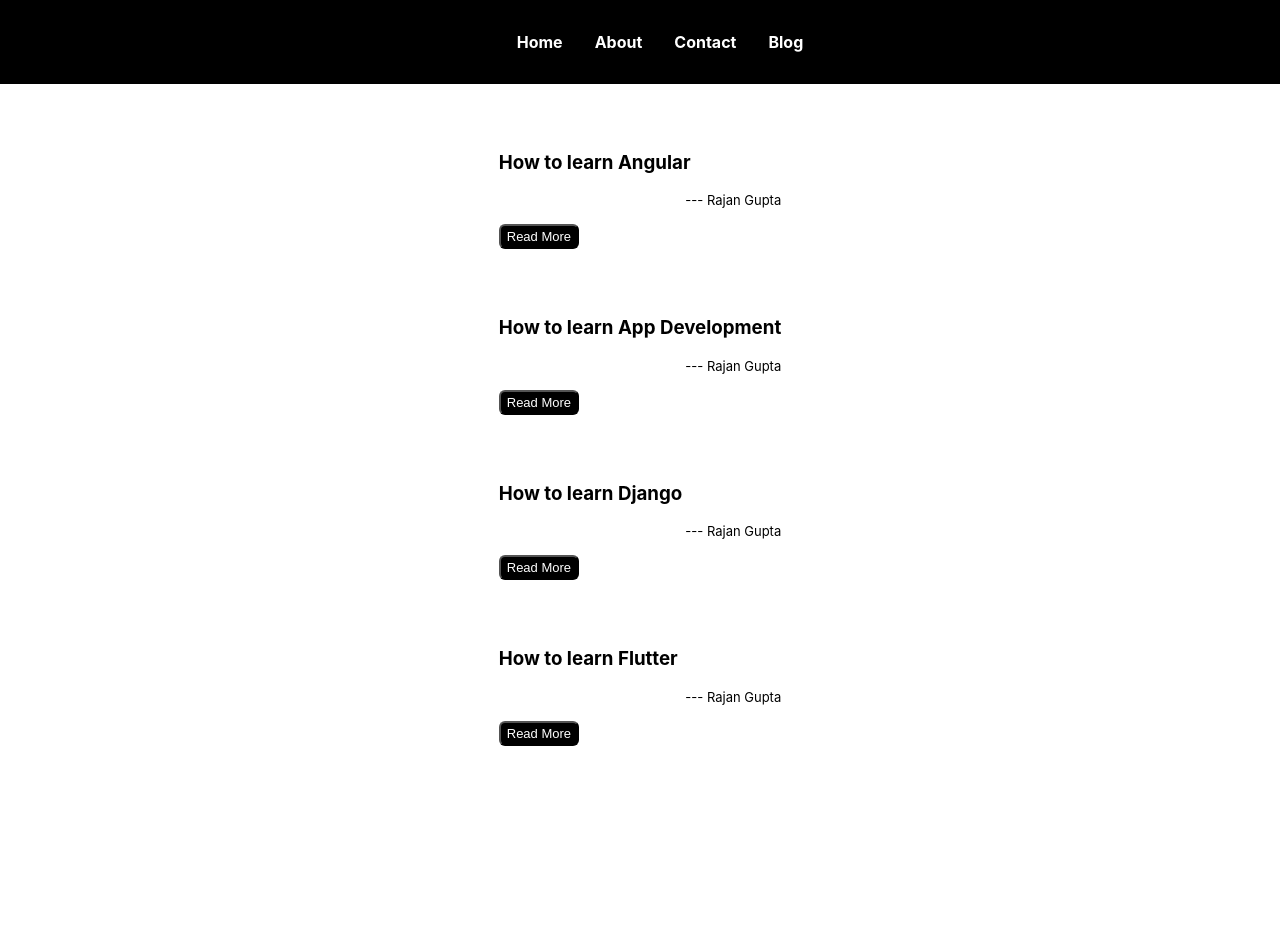
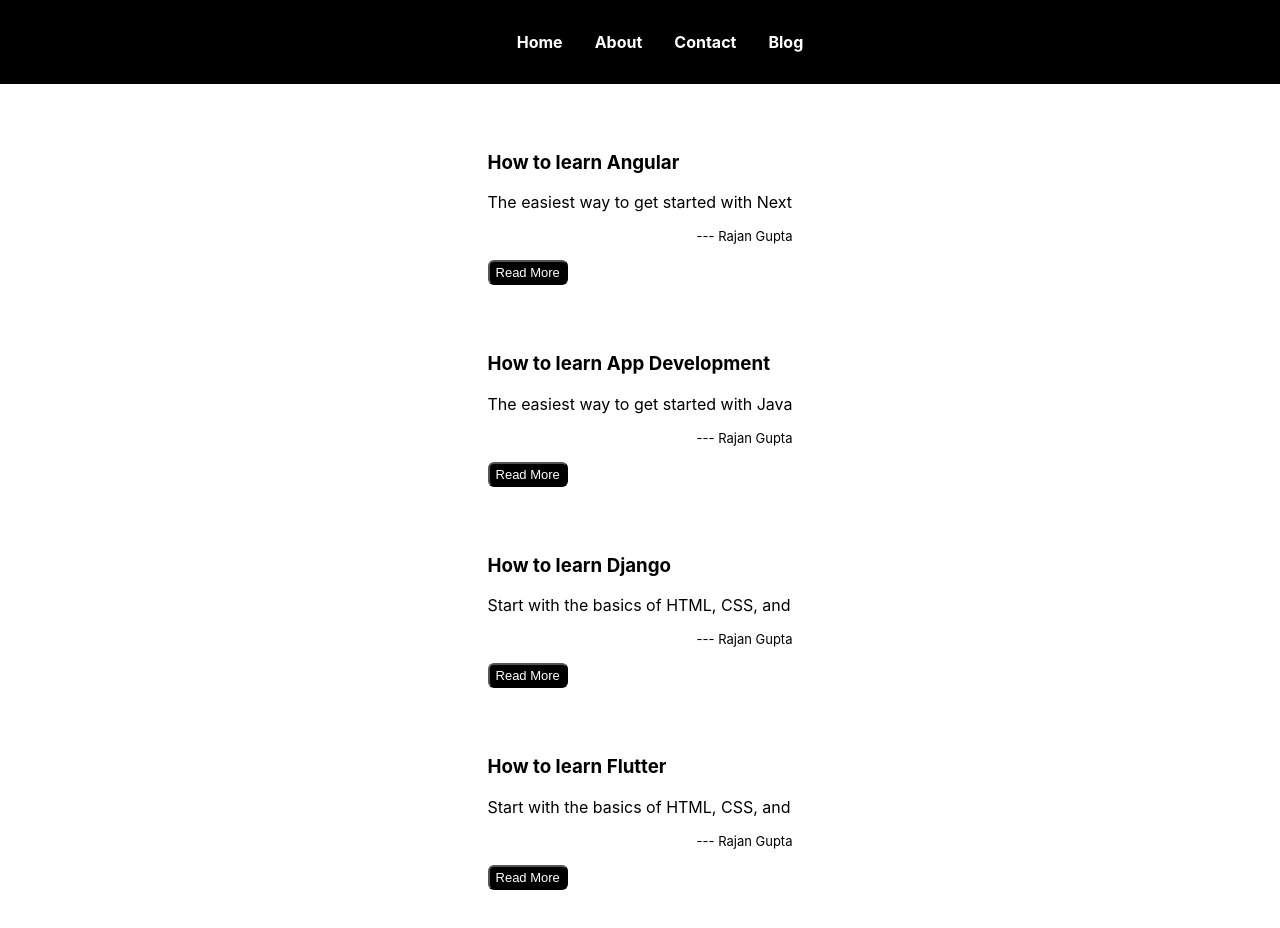
Before and after one commit to Rajan-corient/my-next-app, a Next.js app: page /blog in a window 1280 px wide. Shown: the top 928 px of the page. Before the commit the page ends 810 px from the top, so only its background shows below. Built offline with nearby package versions, Linux system fonts and the light colour scheme.

Commit message:
content added for blog

```diff
--- a/pages/blog.js
+++ b/pages/blog.js
@@ -72,7 +72,7 @@ const Blog = (props) => {
               <div className={styles.blogItem} key={item.slug}>
                 <h3>{item.title}</h3>
                 <div>
-                  {/* <p>{item?.content?.substr(0, 40)}</p> */}
+                  <p>{item?.content?.substr(0, 40)}</p>
                   <span className={styles.author}> --- {item.author}</span>
                 </div>
                 <p>
--- a/pages/blogpost/[slug].js
+++ b/pages/blogpost/[slug].js
@@ -39,7 +39,7 @@ const Slug = (props) => {
       {blog ? (
         <main className={styles.main}>
           <h3>{blog?.title}</h3>
-          {/* <p>{blog?.content}</p> */}
+          <p>{blog?.content}</p>
         </main>
       ) : (
         <div>No content found</div>
```
